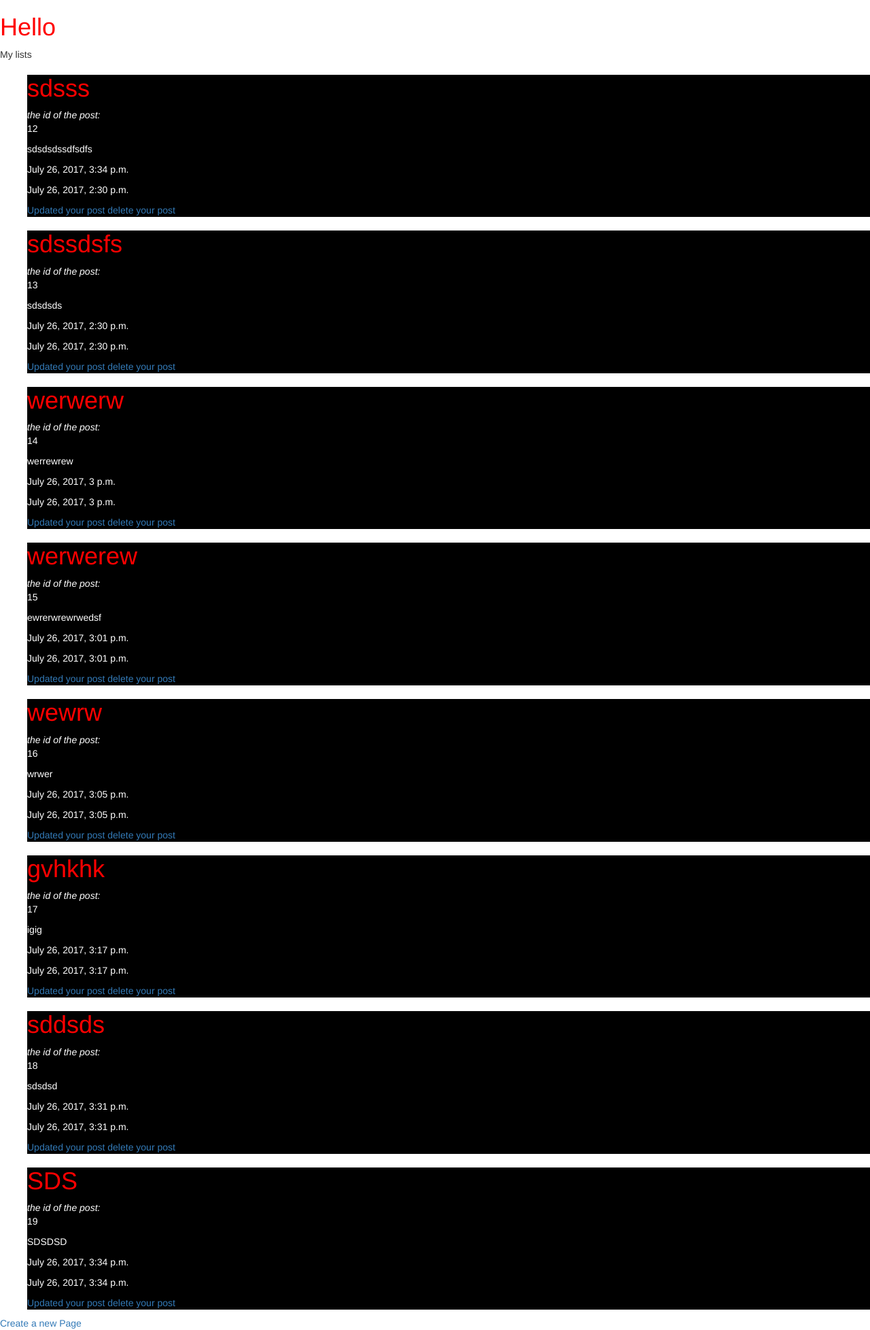
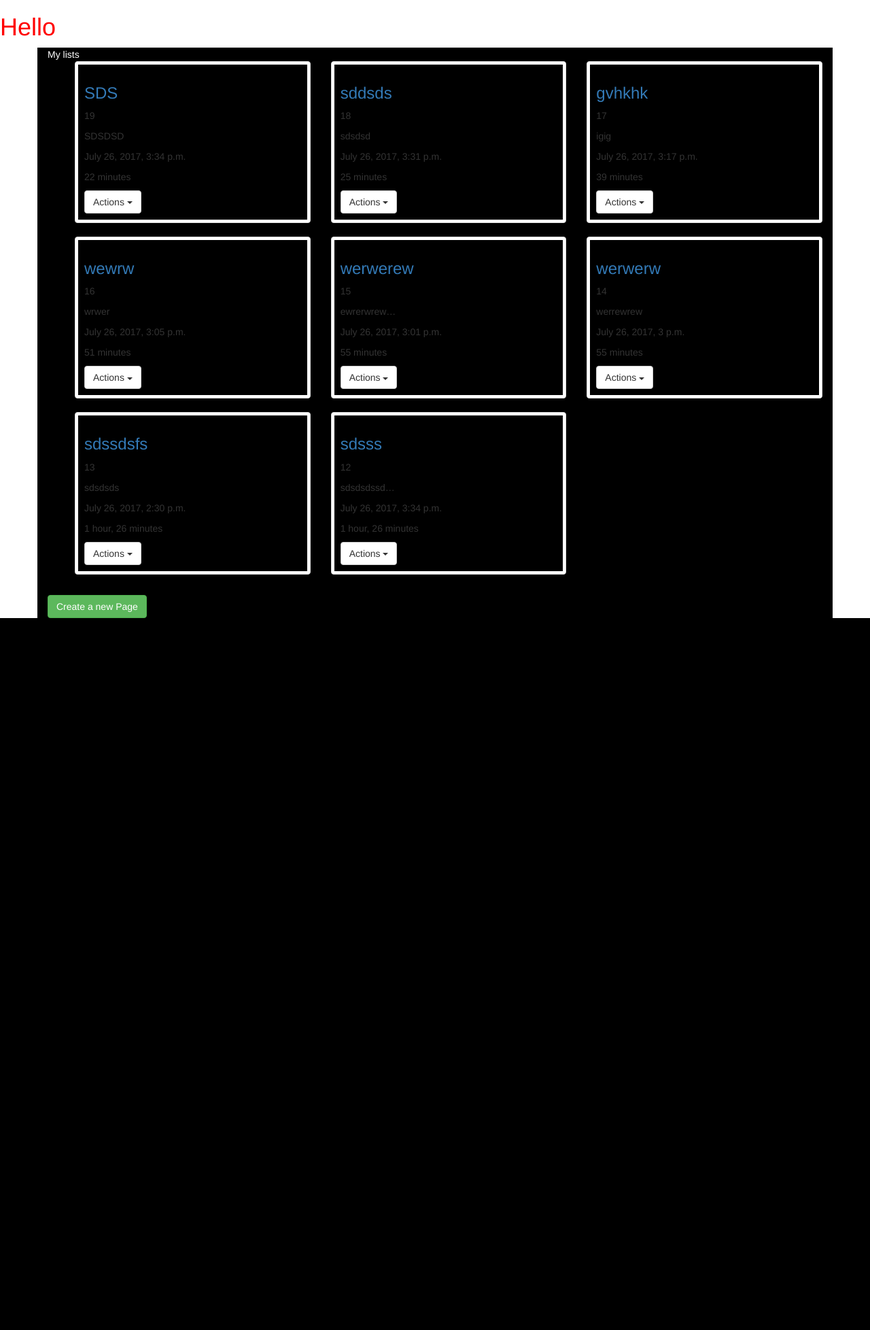
Before and after one commit to ahmedaak88/blog1, a Django app: a page that uses post/templates/base.html in a window 1280 px wide. Shown: the whole page at 68% size. After the commit the page ends 909 px from the top, so only its background shows below. Run offline with Django 3.2, Linux system fonts and the light colour scheme; data comes from the database, SQL or seed files in the repository; both versions use the stored data as it was after the commit; some libraries are stand-ins or nearby versions.

Commit message:
i added alot of bootstrap

```diff
--- a/post/models.py
+++ b/post/models.py
@@ -26,3 +26,5 @@ class Post(models.Model):
 	def name_val(self):
 		return str(self.id)
 		pass
+	class Meta:
+		ordering= ['-timestamp', '-updated']
--- a/post/templates/base.html
+++ b/post/templates/base.html
@@ -12,11 +12,13 @@
 <body>
 <h1>Hello</h1>
  {% include 'messgese.html' %}
+ <div class="container">
 {% block content %}
 
 
 
 {% endblock content%}
+</div>
 <script src="{% static 'js/jquery-3.2.1.min.js'%}"></script>
 <script src="{% static 'js/bootstrap.min.js'%}"></script>
 </body>
--- a/post/templates/messgese.html
+++ b/post/templates/messgese.html
@@ -1,7 +1,9 @@
 {% if messages %}
-        <ul class="messages">
+        <div class="messages">
             {% for message in messages %}
-            <li{% if message.tags %} class="{{ message.tags }}"{% endif %}>{{ message }}</li>
+            <div{% if message.tags %} class="alert alert-{{ message.tags }}"{% endif %}>{{ message }}
+				<button type="button" class="close" data-dismiss="alert" aria-label="Close"><span aria-hidden="true">&times;</span></button>
+            </div>
             {% endfor %}
-        </ul>
+        </div>
         {% endif %}
--- a/post/templates/post_list.html
+++ b/post/templates/post_list.html
@@ -4,18 +4,32 @@
 
 
     <ol>
-    	   {% for x in list%}
-    		<div>
-            <a href={{x.get_absoulute_url}}><h1>{{x.title}}</h1></a>
+        <div class="row">
+        	{% for x in list%}
+                <div class="col-sm-6 col-md-4">
+                    <div class="thumbnail">
+                        <div class="caption">
+                            <a href={{x.get_absoulute_url}}><h3>{{x.title}}</h3></a>
+                            <p>{{x.name_val}}</p>
+                    		<p>{{x.content|truncatechars:10}}</p>
+                    		<p>{{x.updated}}</p>
+                    		<p>{{x.timestamp|timesince}}</p>
+                            <div class="dropdown">
+  <button class="btn btn-default dropdown-toggle" type="button" id="dropdownMenu1" data-toggle="dropdown" aria-haspopup="true" aria-expanded="true">
+    Actions
+    <span class="caret"></span>
+  </button>
+  <ul class="dropdown-menu" aria-labelledby="dropdownMenu1">
+    <li><a href={{x.update_url_post}}>Update your post</a></li>
+    <li><a href="{% url 'post:delete' post_id=x.id %}">DELETE</a></li>
+  </ul>
+</div>
+                        </div>
+                    </div>
+                </div>
+        	{% endfor %}
+        </div>
+    </ol>
 
-            <cite>the id of the post:</cite><p>{{x.name_val}}</p>
-    		<p>{{x.croping}}</p>
-    		<p>{{x.updated}}</p>
-    		<p>{{x.timestamp}}</p>
-            <a href={{x.update_url_post}}>Updated your post</a>
-            <a href={{x.delete_url}}>delete your post</a>
-            </div>
-    	   {% endfor %}
-    </ol>
-    <a href="{% url 'post:create' %}">Create a new Page</a>
+    <a href="{% url 'post:create' %}" class= "btn btn-success">Create a new Page</a>
 {% endblock content%}
--- a/post/urls.py
+++ b/post/urls.py
@@ -3,6 +3,7 @@ from . import views
 
 urlpatterns = [
     url(r'^detail/(?P<post_id>\d+)$', views.post_detail, name="detail"),
+
     url(r'^create/$', views.post_create, name="create"),
 
     url(r'^list/$', views.post_list, name="list"),
--- a/post/views.py
+++ b/post/views.py
@@ -12,16 +12,8 @@ def post_detail(request, post_id):
     }
     return render(request, 'post_detail.html',context)
 
-#def post_detail(request):
-#   details = Post.objects.filter(title__contains="something")
-#    context2 = {
-#        "user": request.user,
-#        "list": details,
-#    }
-#    return render(request, 'post_detail.html',context2)
-
 def post_list(request):
-    details = Post.objects.all()
+    details = Post.objects.all()#order_by("-timestamp","-updated")
     context3 = {
         "user": request.user,
         "list": details,
```
Also changed, not shown: db.sqlite3.
